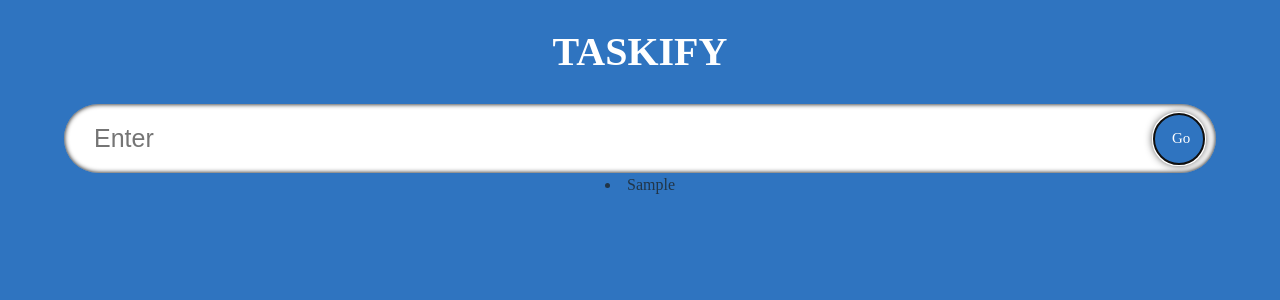
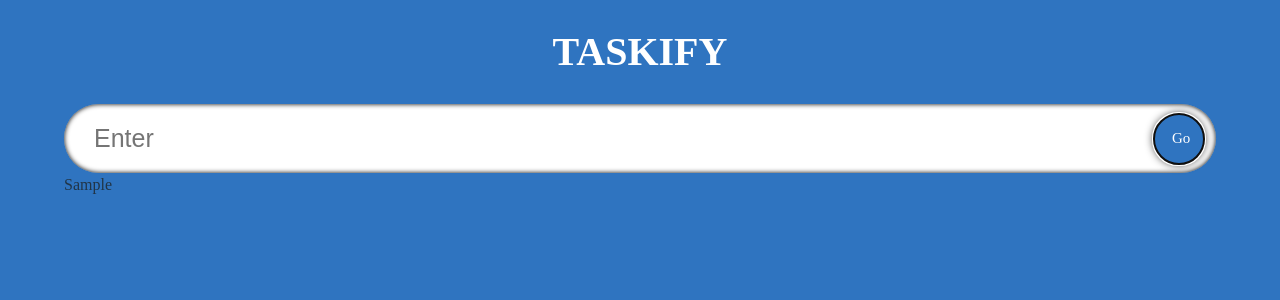
Before and after one commit to AndyDaMandy/typescript-react-vite-todolist, a React (Vite) app: page / in a window 1280 px wide. Both pictures are taken after typing "Sample" into the empty fields and a click on the button "Go". Shown: the top 300 px of the page. Built offline with nearby package versions, Linux system fonts and the light colour scheme; a web font is replaced by a local one.

Commit message:
building todolist and single todos, added react icons

```diff
--- a/package.json
+++ b/package.json
@@ -11,7 +11,8 @@
   },
   "dependencies": {
     "react": "^18.2.0",
-    "react-dom": "^18.2.0"
+    "react-dom": "^18.2.0",
+    "react-icons": "^4.9.0"
   },
   "devDependencies": {
     "@types/react": "^18.0.37",
--- a/src/App.css
+++ b/src/App.css
@@ -25,3 +25,10 @@
     font-size: 35px;
   }
 }
+
+.todos {
+  display: flex;
+  justify-content: space-evently;
+  width: 90%;
+  flex-wrap: wrap;
+}
--- a/src/App.tsx
+++ b/src/App.tsx
@@ -2,6 +2,7 @@
 import './App.css'
 import InputField from "./components/InputField.tsx";
 import {Todo} from "./components/model.ts";
+import TodoList from "./components/TodoList.tsx";
 
 const App: React.FC = () => {
     const [todo, setTodo] = useState<string>("");
@@ -20,9 +21,7 @@
     <div className="App">
         <h1 className="heading">Taskify</h1>
         <InputField todo={todo} setTodo={setTodo} handleAdd={handleAdd} />
-        {todos.map((todo) => (
-            <li>{todo.todo}</li>
-        ))}
+        <TodoList todos={todos} setTodos={setTodos} />
 
     </div>
   )
--- a/src/components/InputField.tsx
+++ b/src/components/InputField.tsx
@@ -15,7 +15,7 @@
     return (
         <form className="input" onSubmit={(e) => {
             handleAdd(e)
-            inputRef.current
+            inputRef.current?.blur();
         }}>
             <input type="input"
                    value={todo}
--- /dev/null
+++ b/src/components/SingleTodo.tsx
@@ -0,0 +1,19 @@
+import React from 'react';
+import {Todo} from "./model.ts";
+
+//what's the difference between a type and a
+type Props = {
+    todo: Todo,
+    todos: Todo[],
+    setTodos: React.Dispatch<React.SetStateAction<Todo[]>>
+}
+
+const SingleTodo = ({todo, todos, setTodos}: Props) => {
+    return (
+        <form className="todos__single">
+            <span className="todos__single--text">{todo.todo}</span>
+        </form>
+    );
+};
+
+export default SingleTodo;
--- /dev/null
+++ b/src/components/TodoList.tsx
@@ -0,0 +1,25 @@
+import React from 'react';
+import "./styles.css";
+import {Todo} from "./model.ts";
+import SingleTodo from "./SingleTodo.tsx";
+
+interface Props {
+    todos: Todo[];
+    setTodos: React.Dispatch<React.SetStateAction<Todo[]>>;
+}
+
+const TodoList: React.FC<Props> = ({todos, setTodos}: Props) => {
+    return (
+        <div className="todos">
+            {todos.map((todo) => (
+                <SingleTodo
+                    todo={todo}
+                    key={todo.id}
+                    todos={todos}
+                    setTodos={setTodos}/>
+            ))}
+        </div>
+    );
+}
+
+export default TodoList;
```
Also changed, not shown: 1 other file (tests, documents, lock files or other folders).
